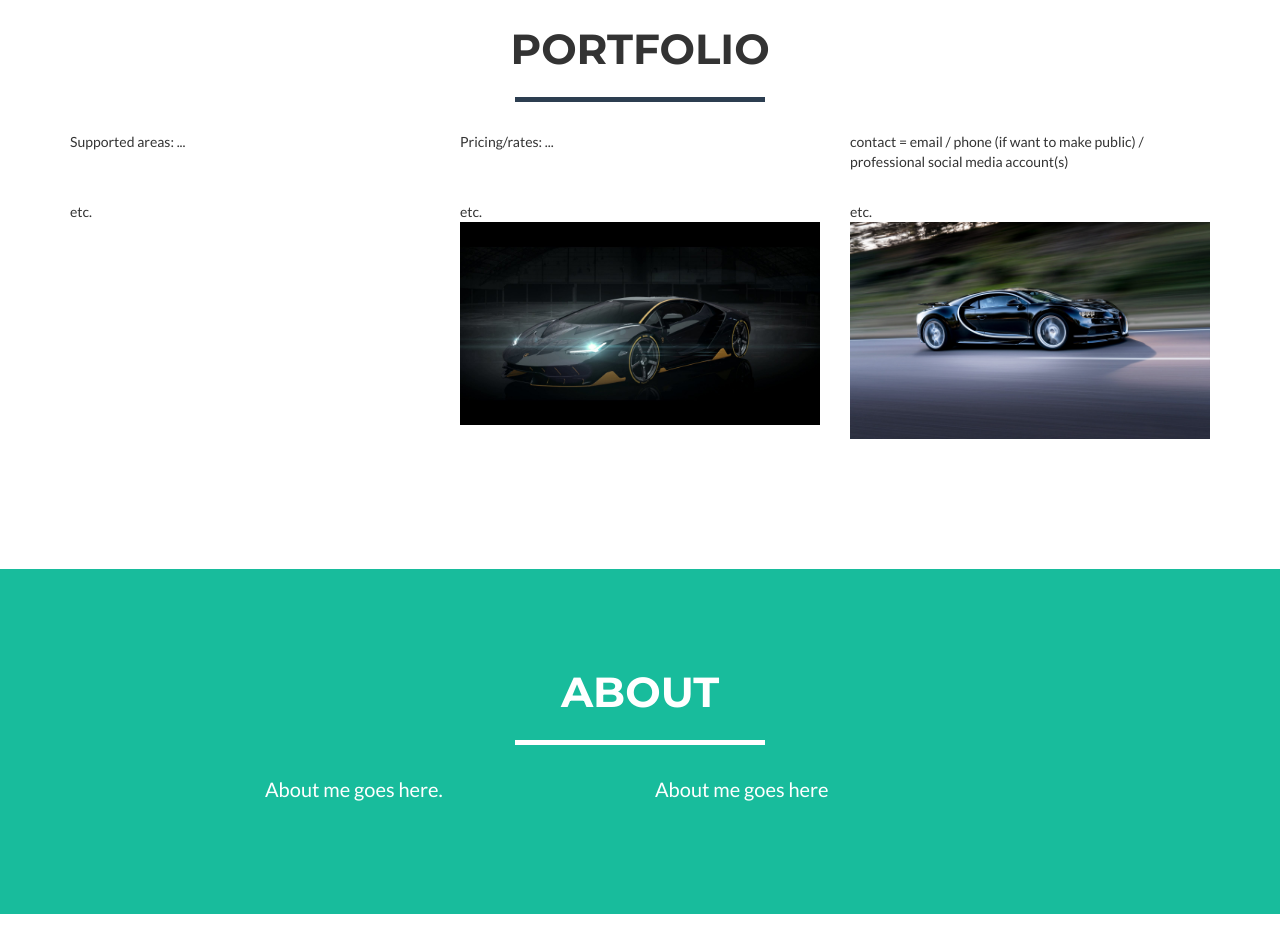
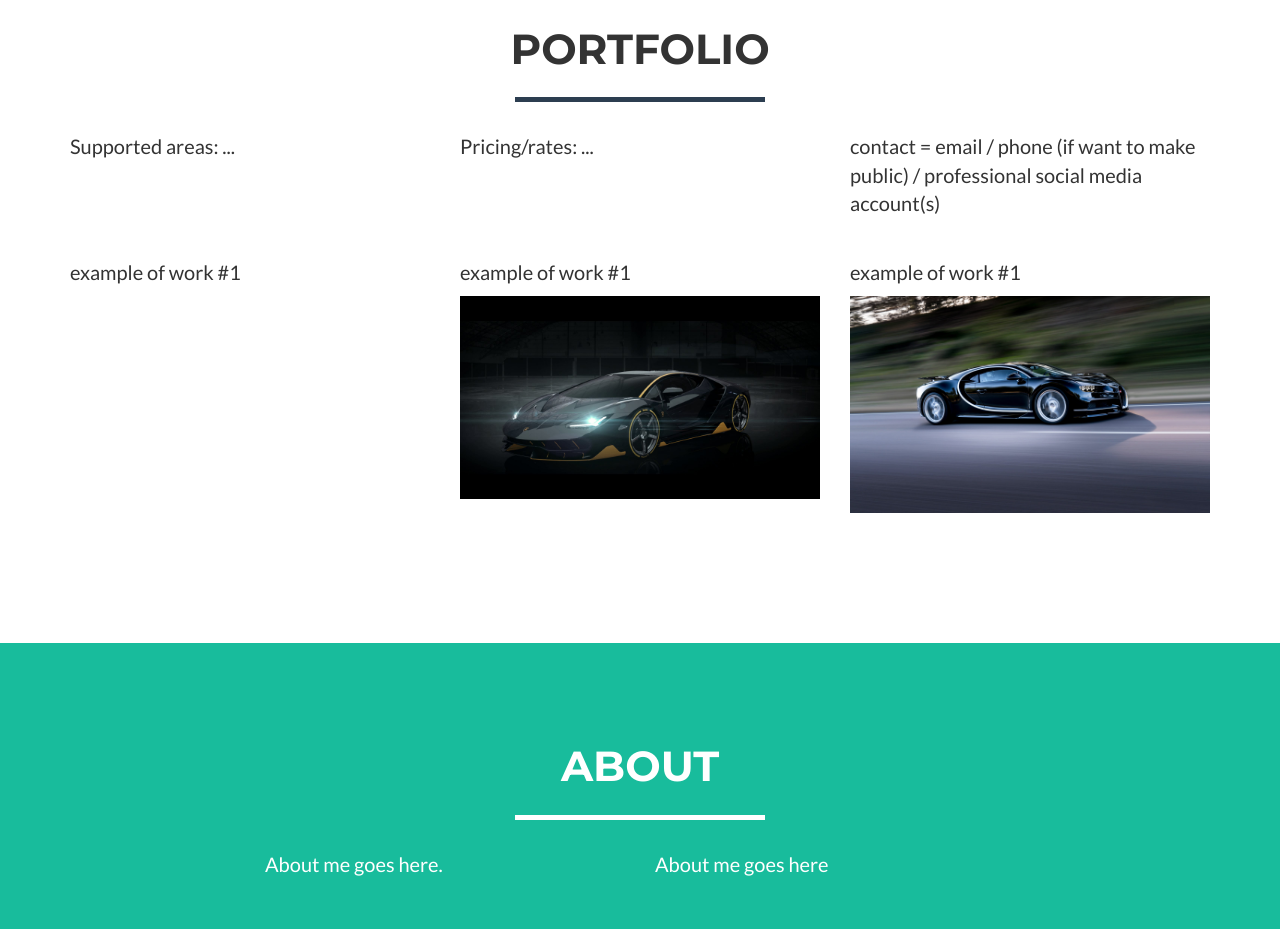
Before and after one commit to ianclarkcars/ianclarkcars.github.io, a website: page index.html in a window 1280 px wide. Shown: the part 840-1769 px from the top of the page. Drawn offline with nearby package versions, Linux system fonts and the light colour scheme; files that its build step writes are made by us from their sources; files whose address does not match are found by name.

Commit message:
Update index.html
add minor edits

```diff
--- a/index.html
+++ b/index.html
@@ -96,24 +96,36 @@
             </div>
             <div class="row">
                 <div class="col-sm-4 portfolio-item">
-                    Supported areas: ...
+                    <p>
+                        Supported areas: ...
+                    </p>
                 </div>
                 <div class="col-sm-4 portfolio-item">
-                    Pricing/rates: ...
+                    <p>
+                        Pricing/rates: ...
+                    </p>
                 </div>
                 <div class="col-sm-4 portfolio-item">
-                    contact = email / phone (if want to make public) / professional social media account(s)
+                    <p>
+                        contact = email / phone (if want to make public) / professional social media account(s)
+                    </p>
                 </div>
                 <div class="col-sm-4 portfolio-item">
-                    etc.
+                    <p>
+                        example of work #1
+                    </p>
                     <img src="images/McLaren-P1-Bahrain-300_MK edit-crop4000x2143.jpg" alt="">
                 </div>
                 <div class="col-sm-4 portfolio-item">
-                    etc.
+                    <p>
+                        example of work #1
+                    </p>
                     <img src="images/Lamborghini-Centenario-LP-770-4.jpg" alt="">
                 </div>
                 <div class="col-sm-4 portfolio-item">
-                    etc.
+                    <p>
+                        example of work #1
+                    </p>
                     <img src="images/Chiron-Bugatti.jpg" alt="">
                 </div>
                 <!--
```
